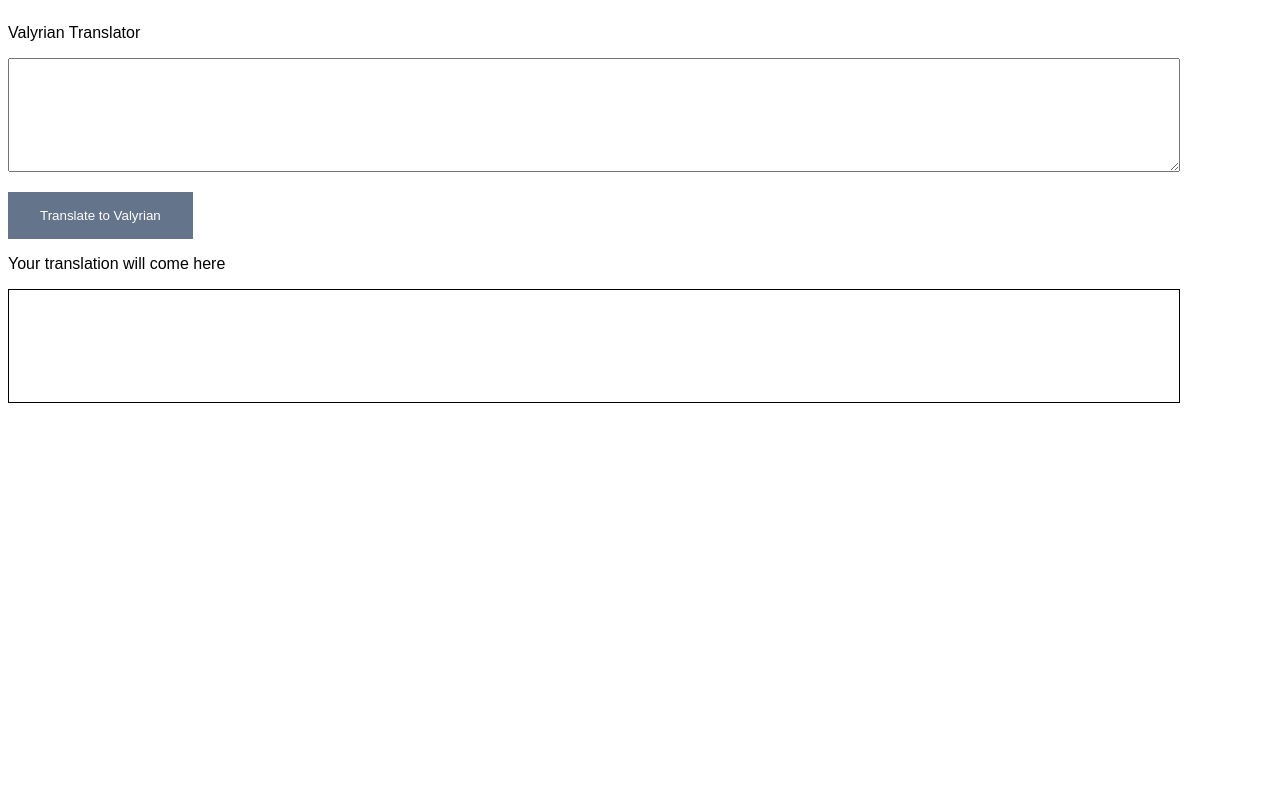
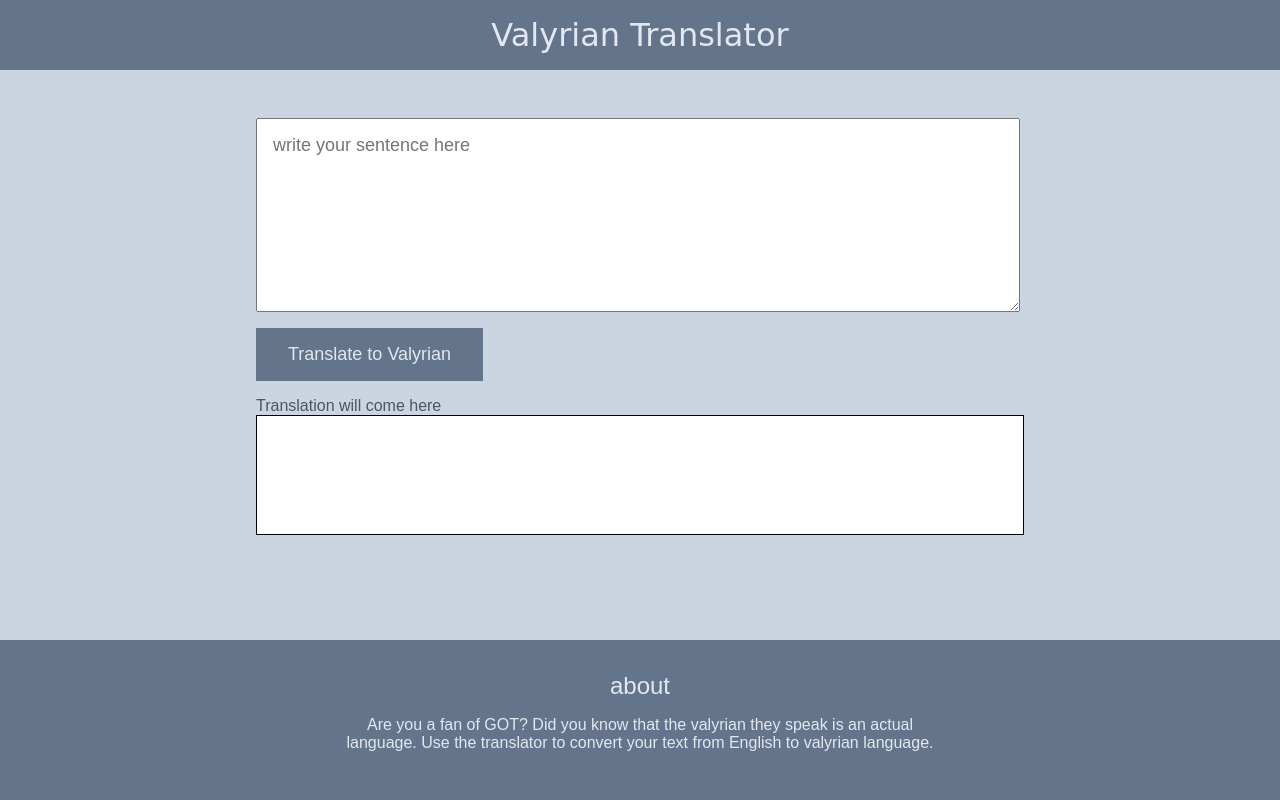
Before and after one commit to deepanshimarsha/valyrian-translator, a plain HTML site: page index.html in a window 1280 px wide. Drawn offline with Linux system fonts and the light colour scheme; a web font is replaced by a local one.

Commit message:
added style

```diff
--- a/index.html
+++ b/index.html
@@ -10,13 +10,23 @@
 <body>
     <nav class="nav">Valyrian Translator</nav>
 
-    <textarea id="txt-input"></textarea>
+    <main>
+
+    <textarea id="txt-input" placeholder="write your sentence here"></textarea>
 
     <button id="btn-translate">Translate to Valyrian</button>
 
-    <div>Your translation will come here</div>
+    <div class="heading">Translation will come here</div>
 
     <div id="txt-output"></div>
+    </main>
+
+    <footer class="footer">
+        <div class="footer-header">about</div>
+        <p>Are you a fan of GOT? Did you know that the valyrian they speak is an actual language. Use the translator
+            to convert your text from English to valyrian language.</p>
+    </footer>
+
 
     <script src="app.js" type="text/javascript"></script>
 
--- a/style.css
+++ b/style.css
@@ -1,40 +1,106 @@
 @import url('https://fonts.googleapis.com/css2?family=Aclonica&display=swap');
 :root{
-    --primary-color:#64748b;
+    --body-color:#cbd5e1;
+    --primary-color: #64748b;
+    --text-black: #4b5563;
+    --off-white: #e2e8f0;
+
 }
 
 body{
     font-family: 'Aclonica', sans-serif;
+    background-color: var(--body-color);
+    margin: 0px;
+    box-sizing: border-box;
+    display: block;
+    font-weight: normal;
 }
 
 .nav{
 
-    padding: 1rem 0rem;
+    font-size: 2rem;
+    padding: 1rem;
+    box-sizing: border-box;
+    background-color: var(--primary-color);
+    text-align: center;
+    margin: 0;
+    font-family: 'Kalam', cursive;
+    color: var(--off-white);
+
 
 }
 
+main{
+    margin: auto;
+    padding: 1rem;
+    max-width: 800px;
+    box-sizing: border-box
+}
+
+
+
 #txt-output {
+    box-sizing: border-box;
+    width: 100%;
+    min-height: 15vh;
+    max-height: 25vh;
+    overflow: scroll;
     border: 1px solid black;
-    height: 10vh;
-    width: 90%;
-    padding: 1rem;
-    margin: 1rem 0rem;
+    padding: 1rem 1rem;
+    font-size: large;
     font-family: 'Aclonica', sans-serif;
+    background-color: white;
+    color: var(--text-black);
+
 }
 
 #txt-input {
-    height: 10vh;
-    width: 90%;
-    padding: 1rem;
-    margin: 1rem 0 rem;
+    padding: 1rem 1rem;
+    display: block;
+    width: 95%;
+    min-height: 20vh;
+    margin-top: 2rem;
+    font-size: large;
+    color: var(--text-black);;
     font-family: 'Aclonica', sans-serif;
+}
+.heading{
+    color: var(--text-black);
 }
 
 #btn-translate{
-    background-color: var(--primary-color);
-    color: white;
+
+    color: var(--off-white);
     margin: 1rem 0rem;
     border: none;
     padding: 1rem 2rem;
+    font-size: large;
     font-family: 'Aclonica', sans-serif;
+    background-color: var(--primary-color);
 }
+
+.footer{
+    position: fixed;
+    bottom: 0;
+    width: 100%;
+    height: 10vh;
+    padding-top: 2rem;
+    padding-bottom: 3rem;
+    background-color:var(--primary-color);
+    text-align: center;
+    color: var(--off-white);
+
+}
+
+
+.footer-header  {
+    font-size: x-large;
+    text-align: center;
+    padding-bottom: 1rem;
+}
+.footer p{
+    max-width: 600px;
+    margin: auto;
+    box-sizing: border-box;
+
+}
```
